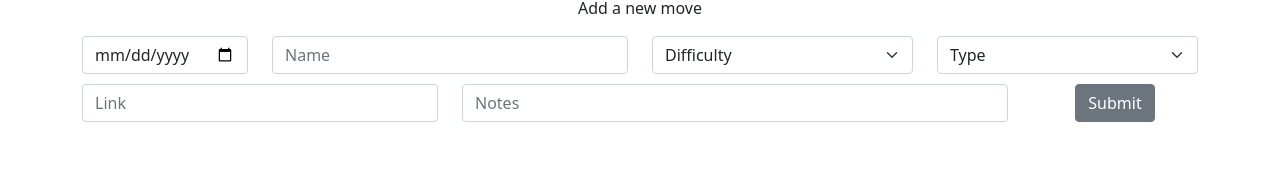
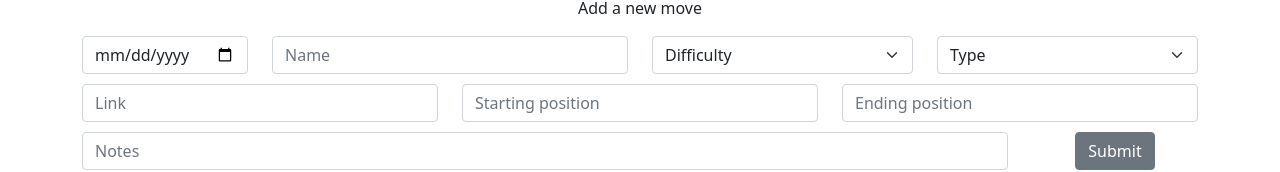
Before and after one commit to emmaline01/cardistry, a React (Create React App) app in the folder cardistry-app/: page / in a window 1280 px wide. Shown: the part 543-715 px from the top of the page. Built offline with nearby package versions, Linux system fonts and the light colour scheme; no server answers.

Commit message:
added delete move functionality, allowed editing and adding move start/end positions

```diff
--- a/cardistry-app/src/Components/EditModal/editModal.js
+++ b/cardistry-app/src/Components/EditModal/editModal.js
@@ -3,7 +3,7 @@ import Modal from 'react-bootstrap/Modal';
 import Button from 'react-bootstrap/Button'
 
 // modal that pops up when a table row is clicked. allows user to edit a move
-export const EditModal = ({editedMove, onClose, onFormChange, onFormSubmit, showModal, fieldNums}) => {
+export const EditModal = ({editedMove, onClose, onFormChange, onFormSubmit, onMoveDelete, showModal, fieldNums}) => {
 
     // referenced https://webomnizz.com/create-simple-modal-pop-up-with-react/
     const showHideClassName = showModal ? "modal d-block" : "modal d-none";
@@ -21,6 +21,11 @@ export const EditModal = ({editedMove, onClose, onFormChange, onFormSubmit, show
     const handleSubmit = (event) => {
         event.preventDefault()
         onFormSubmit()
+    }
+
+    const handleDelete = (event) => {
+        event.preventDefault()
+        onMoveDelete()
     }
 
     return (
@@ -56,11 +61,19 @@ export const EditModal = ({editedMove, onClose, onFormChange, onFormSubmit, show
                             <option>magic</option>
                         </select>
                         <input type='text' placeholder="Link" value={editedMove[fieldNums["link"]]} onChange={(e) => handleChange(fieldNums["link"], e)} className="form-control"></input>
+                        <input type='text' placeholder="Starting position"
+                            value={editedMove[fieldNums["starting position"]]}
+                            onChange={(e) => handleChange(fieldNums["starting position"], e)}
+                            className="form-control"></input>
+                        <input type='text' placeholder="Ending position"
+                            value={editedMove[fieldNums["ending position"]]}
+                            onChange={(e) => handleChange(fieldNums["ending position"], e)}
+                            className="form-control"></input>
                         <input type='text' placeholder="Notes" value={editedMove[fieldNums["notes"]]} onChange={(e) => handleChange(fieldNums["notes"], e)} className="form-control"></input>
                     </Modal.Body>
 
                     <Modal.Footer>
-                        <Button variant="danger">Delete move</Button>
+                        <Button variant="danger" onClick={handleDelete}>Delete move</Button>
                         <Button variant="secondary" onClick={handleClose}>Cancel</Button>
                         <Button variant="primary" onClick={handleSubmit}>Save changes</Button>
                     </Modal.Footer>
--- a/cardistry-app/src/Components/Form/form.js
+++ b/cardistry-app/src/Components/Form/form.js
@@ -52,10 +52,27 @@ export const Form = ({inputMove, onFormChange, onFormSubmit, fieldNums})=> {
                             </select>
                         </div>
                     </div>
+                    <div className="row" style={{padding:"10px 0px 0px 0px"}}>
+                        <div className="col-sm-4">
+                            <input type='text' placeholder="Link"
+                                value={inputMove[fieldNums["link"]]}
+                                onChange={(e) => handleChange(fieldNums["link"], e)}
+                                className="form-control"></input>
+                        </div>
+                        <div className="col-sm-4">
+                            <input type='text' placeholder="Starting position"
+                                value={inputMove[fieldNums["starting position"]]}
+                                onChange={(e) => handleChange(fieldNums["starting position"], e)}
+                                className="form-control"></input>
+                        </div>
+                        <div className="col-sm-4">
+                            <input type='text' placeholder="Ending position"
+                                value={inputMove[fieldNums["ending position"]]}
+                                onChange={(e) => handleChange(fieldNums["ending position"], e)}
+                                className="form-control"></input>
+                        </div>
+                    </div>
                     <div className="row" style={{padding:"10px 0px 50px 0px"}}>
-                        <div className="col-sm-4">
-                            <input type='text' placeholder="Link" value={inputMove[fieldNums["link"]]} onChange={(e) => handleChange(fieldNums["link"], e)} className="form-control"></input>
-                        </div>
                         <div className="col">
                             <input type='text' placeholder="Notes" value={inputMove[fieldNums["notes"]]} onChange={(e) => handleChange(fieldNums["notes"], e)} className="form-control"></input>
                         </div>
--- a/cardistry-app/src/Pages/HomePage.js
+++ b/cardistry-app/src/Pages/HomePage.js
@@ -13,8 +13,8 @@ export const HomePage = ()=> {
 
     // state info
     const [currMoves, setMoves] = useState([]);
-    const [addedMove, setAddMove] = useState(['', '', 'Difficulty', 'Type', '', '']);
-    const [editedMove, setEditedMove] = useState(['', '', 'Difficulty', 'Type', '', '', -1]);
+    const [addedMove, setAddMove] = useState(['', '', 'Difficulty', 'Type', '', '', '', '']);
+    const [editedMove, setEditedMove] = useState(['', '', 'Difficulty', 'Type', '', '', '', '', -1]);
     const [showEditModal, setShowEditModal] = useState(false);
 
     const fieldNums = {
@@ -24,7 +24,9 @@ export const HomePage = ()=> {
         "type": 3,
         "link": 4,
         "notes": 5,
-        "id": 6
+        "starting position": 6,
+        "ending position": 7,
+        "id": 8
     };
 
     // sets the current list of moves when this page renders
@@ -43,6 +45,7 @@ export const HomePage = ()=> {
                 onClose={modalClose}
                 onFormChange={modalChange}
                 onFormSubmit={modalSubmit}
+                onMoveDelete={modalMoveDelete}
                 fieldNums={fieldNums}/>, document.getElementById('modal'));
     }, [editedMove, showEditModal])
 
@@ -50,7 +53,7 @@ export const HomePage = ()=> {
     const handleFormChange = (field, inputVal) => {
         let newAddedMove = addedMove.slice(0, field)
         newAddedMove.push(inputVal)
-        newAddedMove = newAddedMove.concat(addedMove.slice(field+1))
+        newAddedMove = newAddedMove.concat(addedMove.slice(field + 1))
         setAddMove(newAddedMove)
     }
 
@@ -65,6 +68,8 @@ export const HomePage = ()=> {
                 type:addedMove[fieldNums["type"]],
                 link:addedMove[fieldNums["link"]],
                 notes:addedMove[fieldNums["notes"]],
+                starting_position:addedMove[fieldNums["starting position"]],
+                ending_position:addedMove[fieldNums["ending position"]]
             }),
             headers: {
                 "Content-type": "application/json; charset=UTF-8"
@@ -122,7 +127,7 @@ export const HomePage = ()=> {
         if (type === "") {
             type = "Type"
         }
-        setEditedMove([move.date, move.name, diff, type, move.link, move.notes, move.id])
+        setEditedMove([move.date, move.name, diff, type, move.link, move.notes, move.starting_position, move.ending_position, move.id])
         setShowEditModal(true)
     }
 
@@ -138,6 +143,25 @@ export const HomePage = ()=> {
                 type:editedMove[fieldNums["type"]],
                 link:editedMove[fieldNums["link"]],
                 notes:editedMove[fieldNums["notes"]],
+                starting_position:editedMove[fieldNums["starting position"]],
+                ending_position:editedMove[fieldNums["ending position"]]
+            }),
+            headers: {
+                "Content-type": "application/json; charset=UTF-8"
+            }
+        }).then(response => response.json())
+        .then(msg => {
+            console.log(msg)
+            modalClose()
+            updateMoves()
+        })
+    }
+
+    const modalMoveDelete = () => {
+        fetch('/api/delete', {
+            method: 'POST',
+            body: JSON.stringify({
+                id:editedMove[fieldNums["id"]]
             }),
             headers: {
                 "Content-type": "application/json; charset=UTF-8"
```
Also changed, not shown: 1 other file (tests, documents, lock files or other folders).
